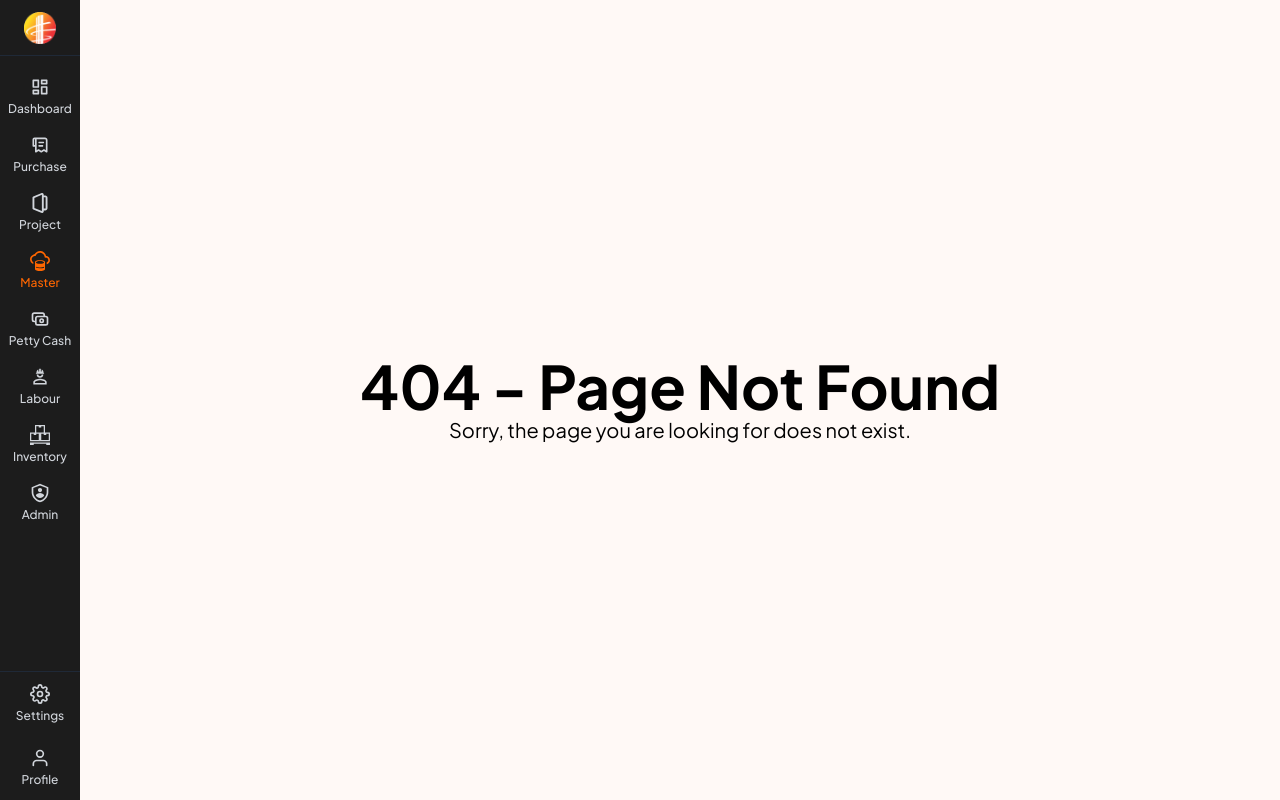
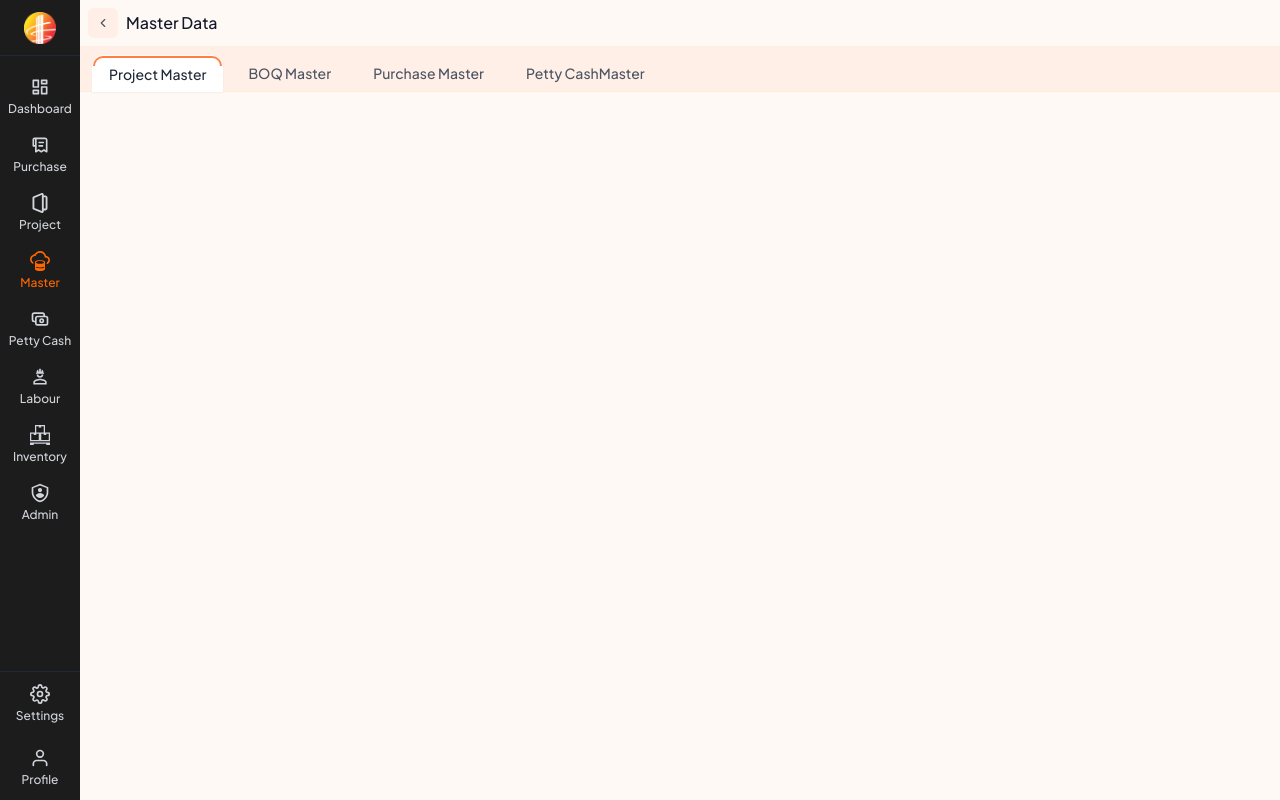
Before and after one commit to AayushJaiswal7/nec_backup, a React (Vite) app in the folder client/: page /master in a window 1280 px wide. Before the commit this address had no page. Built offline with nearby package versions, Linux system fonts and the light colour scheme.

Commit message:
feat: Add Master page with navigation and breadcrumb components

```diff
--- /dev/null
+++ b/client/src/pages/master/master.jsx
@@ -0,0 +1,43 @@
+import Breadcrumb from "../../components/BreadCrumb";
+
+import { PillTabs } from "../../components/Tab";
+import { Outlet } from "react-router-dom";
+
+function Master() {
+   const items = [
+      { label: "Master Data", href: "/master" },
+      //
+   ];
+   const handleBackRoute = () => {
+      console.log("Going back...");
+      alert("Back button clicked!");
+   };
+   return (
+      <>
+         <Breadcrumb items={items} onBackRoute={handleBackRoute} />
+         <div className="max-w-full ">
+            <PillTabs
+               basePath="/master"
+               items={[
+                  { label: "Project Master", value: "projectmaster", path: "project-master" },
+                  {
+                     label: "BOQ Master",
+                     value: "boqmaster",
+                     path: "boq-master",
+                  },
+                  { label: "Purchase Master", value: "purchasemaster", path: "purchase-master" },
+                  {
+                     label: "Petty CashMaster",
+                     value: "pettycashmaster",
+                     path: "petty-cashmaster",
+                  },
+
+               ]}
+            />
+            <Outlet />
+         </div>
+      </>
+   );
+}
+
+export default Master;
--- a/client/src/routes.jsx
+++ b/client/src/routes.jsx
@@ -14,6 +14,7 @@ import Roles from "./pages/admin/screens/Roles/roles";
 import Authorization from "./pages/admin/screens/Authorization/Authorization";
 import UserMaster from "./pages/admin/screens/UserMaster/UserMaster";
 import Project from "././pages/project/project"
+import Master from "./pages/master/master";
 
 const AppRoutes = () => {
   return (
@@ -35,6 +36,11 @@ const AppRoutes = () => {
           <Route path="*" element={<NotFound />} />
         </Route>
 
+       <Route path="master" element={<Master/>}>
+          {/* <Route path="approvals" element={<ProjectCard />} /> */}
+
+        </Route>
+
         <Route path="admin" element={<Admin />} />
         <Route path="*" element={<NotFound />} />
         <Route path="project" element={<Project />}>
```
